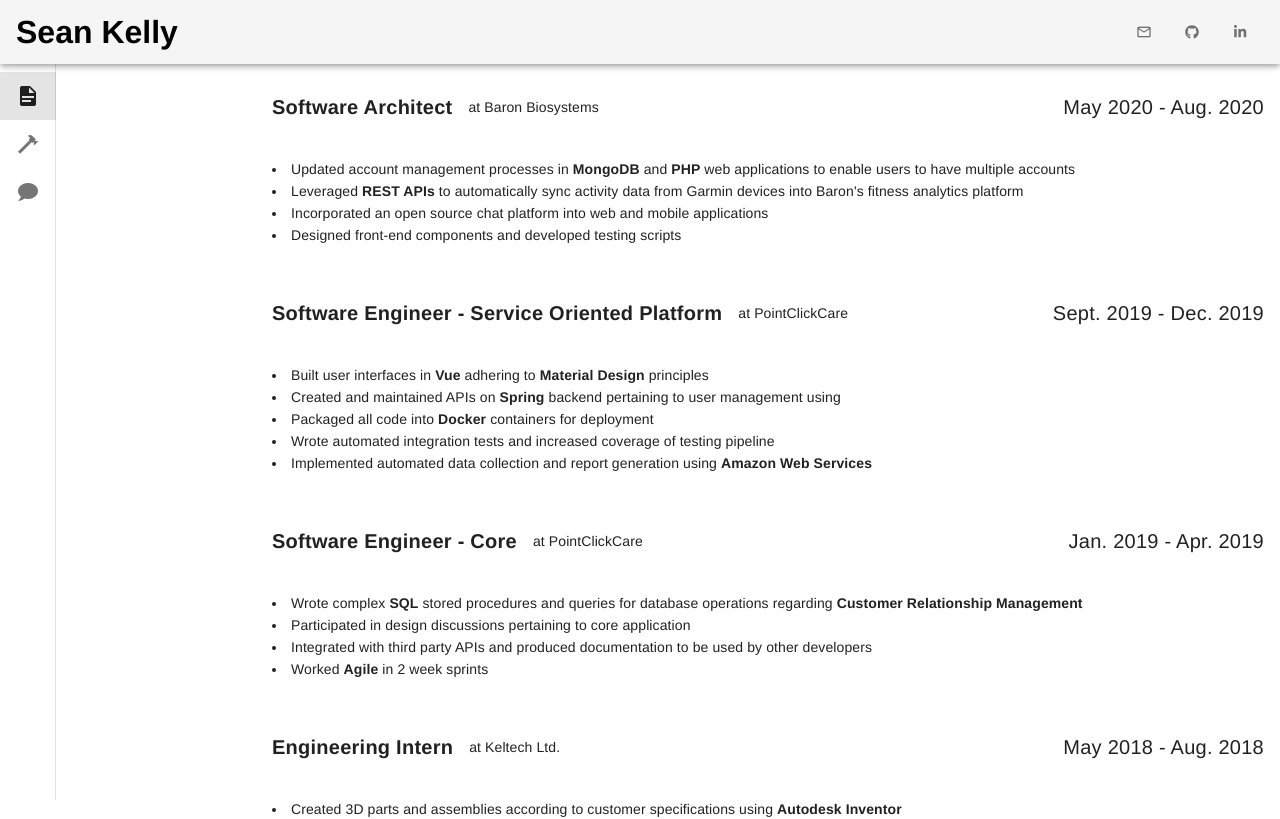
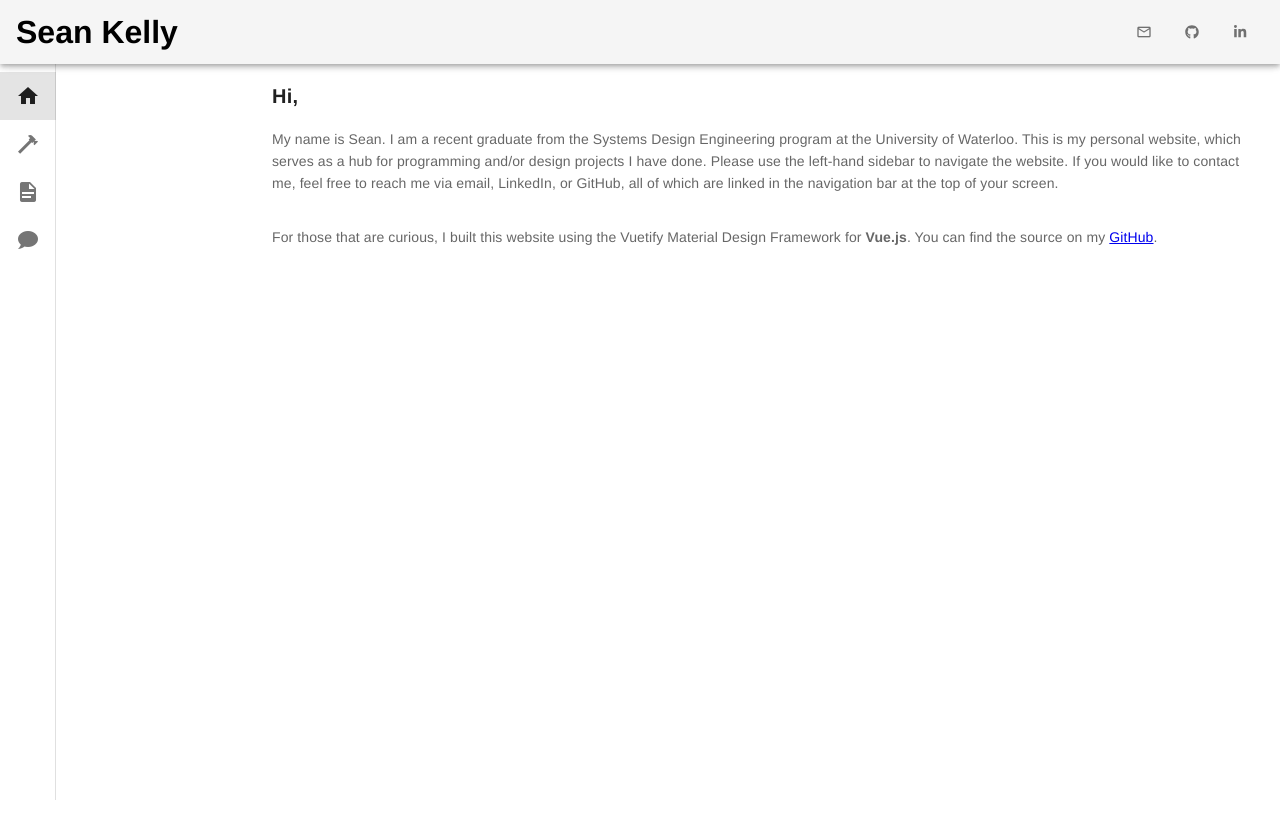
Before and after one commit to seangerrykelly/portfolio-front-end-source, a Vue app: page / in a window 1280 px wide. Shown: the top 819 px of the page. Built offline with nearby package versions, Linux system fonts and the light colour scheme.

Commit message:
updated projects page and home page

```diff
--- a/public/index.html
+++ b/public/index.html
@@ -4,7 +4,7 @@
     <meta charset="utf-8">
     <meta http-equiv="X-UA-Compatible" content="IE=edge">
     <meta name="viewport" content="width=device-width,initial-scale=1.0">
-    <link rel="icon" href="<%= BASE_URL %>favicon.ico">
+    <link rel="icon" href="<%= BASE_URL %>s.ico">
     <title>Sean Kelly</title>
     <link rel="stylesheet" href="https://fonts.googleapis.com/css?family=Roboto:100,300,400,500,700,900">
     <link rel="stylesheet" href="https://cdn.jsdelivr.net/npm/@mdi/font@latest/css/materialdesignicons.min.css">
--- a/src/components/navigation/NavDrawer.vue
+++ b/src/components/navigation/NavDrawer.vue
@@ -37,25 +37,26 @@
                 //     Slide
                 // },
                 pages: [
-                    // {
-                    //     name: 'Home',
-                    //     to: '/',
-                    //     iconName: 'mdi-home'
-                    // },
+                    {
+                        name: 'Home',
+                        to: '/',
+                        iconName: 'mdi-home'
+                    },
                     // {
                     //     name: 'About Me',
                     //     to: '/about',
                     //     iconName: 'mdi-account'
                     // },
-                    {
-                        name: 'Resume',
-                        to: '/',
-                        iconName: 'mdi-file-document'
-                    },
+
                     {
                         name: 'Projects',
                         to: '/projects',
                         iconName: 'mdi-hammer'
+                    },
+                    {
+                        name: 'Resume',
+                        to: '/resume',
+                        iconName: 'mdi-file-document'
                     },
                     {
                         name: "Contact",
--- a/src/router/index.js
+++ b/src/router/index.js
@@ -10,7 +10,7 @@ Vue.use(VueRouter)
 
 const routes = [
   {
-    path: '/home',
+    path: '/',
     name: 'home',
     component: Home
   },
@@ -25,7 +25,7 @@ const routes = [
     component: Contact
   },
   {
-    path: '/',
+    path: '/resume',
     name: 'resume',
     component: Resume
   },
--- a/src/views/Home.vue
+++ b/src/views/Home.vue
@@ -3,17 +3,20 @@
     <v-layout></v-layout>
     <v-card flat>
       <v-card-title>
-        <b>COMING SOON</b>
+        <b>Hi,</b>
         <v-spacer></v-spacer>
       </v-card-title>
+      <v-card-text align="left">
+        My name is Sean. I am a recent graduate from the Systems Design Engineering program at the University of Waterloo. This is my personal website, which
+        serves as a hub for programming and/or design projects I have done. Please use the left-hand sidebar to navigate the website. If you would like to contact me,
+        feel free to reach me via email, LinkedIn, or GitHub, all of which are linked in the navigation bar at the top of your screen.
+      </v-card-text>
+
+      <v-card-text align="left">
+        For those that are curious, I built this website using the Vuetify Material Design Framework for <b>Vue.js</b>. You can find the source on my
+        <a href="https://github.com/seangerrykelly/portfolio-front-end-source">GitHub</a>.
+      </v-card-text>
       <v-flex xs12>
-        <v-img
-                :src="require('../assets/profile photo.png')"
-
-                class="my-3"
-                contain
-                height="200"
-        ></v-img>
       </v-flex>
     </v-card>
   </v-content>
--- a/src/views/Projects.vue
+++ b/src/views/Projects.vue
@@ -1,18 +1,41 @@
 <template>
     <v-content>
         <v-layout></v-layout>
+        <v-card flat>
+            <v-card-text align="left">
+            Most of my projects can be found on my <a href="https://github.com/seangerrykelly">GitHub</a>. Below you can find documentation of projects that
+            I think are worthy of showcasing.
+            </v-card-text>
+        </v-card>
         <v-expansion-panels focusable>
             <v-expansion-panel>
                 <v-expansion-panel-header>
-                    <b>Twitch Clone</b>
+                    <p><b>Twitch Clone</b> - React app with a Node backend</p>
                 </v-expansion-panel-header>
                 <v-expansion-panel-content>
-
+                    <v-card flat>
+                        <v-card-text align="left">
+                            This project was developed using the <b><a href="https://dev.twitch.tv/docs/api/">Twitch API</a></b>. I personally use Twitch quite a bit, and
+                            as such, I wanted to work on something that I was interested in, while also furthering my skills with both <b>React</b> and <b>Node</b>.
+                            The React application allows users to browse the content available on Twitch, as well as watch live streams, VODs, and clips. The content
+                            displayed in the React application is obtained by sending requests to the Node backend environment, which subsequently sends requests to
+                            the Twitch API. I have embedded a short video below that shows a short demonstration of what the application can do as of right now.
+                        </v-card-text>
+                        <iframe src="https://drive.google.com/file/d/1ns37G8a_sgR6xyY4mKt5-mGEbTArsTH7/preview" width="640" height="480"></iframe>
+                        <v-card-text align="left">
+                            I am still actively working on this project, and plan to add many more features in the future, such as a user login, for example, which
+                            would allow for a much more personalized experience.
+                        </v-card-text>
+                        <v-card-text align="left">
+                            Please visit the repository on <b><a href="https://github.com/seangerrykelly/twitch-api">GitHub</a></b> for instructions on how to get the
+                            application running in your local environment.
+                        </v-card-text>
+                    </v-card>
                 </v-expansion-panel-content>
             </v-expansion-panel>
             <v-expansion-panel>
                 <v-expansion-panel-header>
-                    <b>Oscillate Objects - A script for Game Objects in Unity</b>
+                    <p><b>Oscillating Objects</b> - C# Script for Game Objects in Unity</p>
                 </v-expansion-panel-header>
                 <v-expansion-panel-content>
                     <v-card flat>
```
Also changed, not shown: 2 other files (tests, documents, lock files or other folders).
